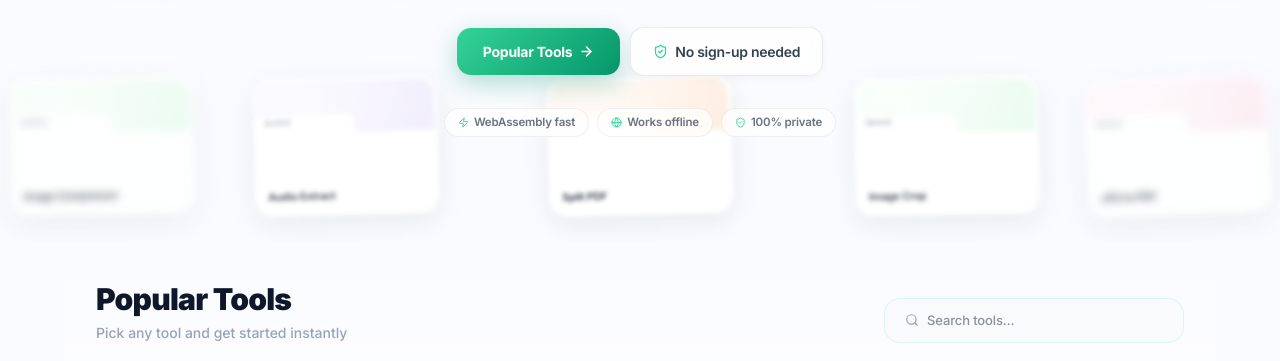
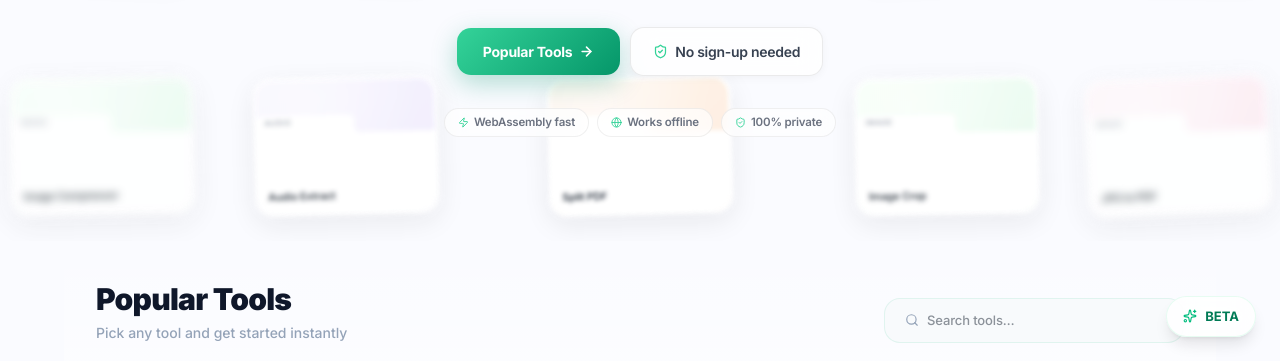
Before and after one commit to siddharth-fr/edita, a Next.js app: page / in a window 1280 px wide. Shown: the part 439-800 px from the top of the page. Built offline with nearby package versions, Linux system fonts and the light colour scheme.

Commit message:
beta badge

```diff
--- a/src/app/layout.tsx
+++ b/src/app/layout.tsx
@@ -4,6 +4,7 @@ import "./globals.css";
 import { Navbar } from "@/components/layout/Navbar";
 import { Footer } from "@/components/layout/Footer";
 import GoogleAnalytics from "@/components/analytics/GoogleAnalytics";
+import BetaBadge from "@/components/ui/BetaBadge";
 
 const inter = Inter({
   variable: "--font-inter",
@@ -39,6 +40,7 @@ export default function RootLayout({
         <Navbar />
         {children}
         <Footer />
+        <BetaBadge />
       </body>
     </html>
   );
--- /dev/null
+++ b/src/components/ui/BetaBadge.tsx
@@ -0,0 +1,79 @@
+'use client';
+
+import React, { useState, useEffect, useRef } from 'react';
+import { Sparkles, X, AlertTriangle } from 'lucide-react';
+
+export default function BetaBadge() {
+  const [isExpanded, setIsExpanded] = useState(false);
+  const containerRef = useRef<HTMLDivElement>(null);
+
+  // Close when clicking outside
+  useEffect(() => {
+    function handleClickOutside(event: MouseEvent) {
+      if (containerRef.current && !containerRef.current.contains(event.target as Node)) {
+        setIsExpanded(false);
+      }
+    }
+    document.addEventListener('mousedown', handleClickOutside);
+    return () => document.removeEventListener('mousedown', handleClickOutside);
+  }, []);
+
+  return (
+    <div
+      ref={containerRef}
+      className="fixed bottom-6 right-6 z-[9999] flex flex-col items-end gap-3 pointer-events-none"
+    >
+      {/* Expanded Message Panel */}
+      <div
+        className={`
+          max-w-[280px] p-5 rounded-[24px] bg-white/80 backdrop-blur-2xl border border-white
+          shadow-[0_20px_50px_rgba(0,0,0,0.12)] transition-all duration-500 origin-bottom-right pointer-events-auto
+          ${isExpanded ? 'scale-100 opacity-100 translate-y-0' : 'scale-75 opacity-0 translate-y-8 pointer-events-none'}
+        `}
+      >
+        <div className="flex items-start gap-3 mb-3">
+          <div className="w-10 h-10 rounded-xl bg-amber-50 flex items-center justify-center text-amber-600 shrink-0">
+            <AlertTriangle size={20} strokeWidth={2.5} />
+          </div>
+          <div>
+            <h4 className="font-bold text-gray-900 text-[15px] leading-tight mb-1">We're in Beta</h4>
+            <div className="w-12 h-1 bg-emerald-500/20 rounded-full" />
+          </div>
+        </div>
+
+        <p className="text-[13.5px] leading-relaxed text-gray-600 font-medium">
+          Edita is still improving! You may encounter occasional bugs as we refine features and add more tools.
+        </p>
+
+        <div className="mt-4 pt-4 border-t border-gray-100 flex items-center justify-between">
+          <span className="text-[11px] font-bold text-emerald-600 uppercase tracking-widest bg-emerald-50 px-2 py-0.5 rounded-md">
+            Phase 1.0
+          </span>
+          <button
+            onClick={() => setIsExpanded(false)}
+            className="text-[12px] font-bold text-gray-400 hover:text-gray-900 transition-colors"
+          >
+            Dismiss
+          </button>
+        </div>
+      </div>
+
+      {/* Floating Toggle Button */}
+      <button
+        onClick={() => setIsExpanded(!isExpanded)}
+        className={`
+          flex items-center gap-2 px-4 py-2.5 rounded-[999px] font-bold text-[13px]
+          transition-all duration-300 pointer-events-auto shadow-lg
+          ${isExpanded
+            ? 'bg-gray-900 text-white translate-y-1'
+            : 'bg-white/80 text-emerald-700 backdrop-blur-md border border-emerald-100/50 hover:bg-white hover:scale-105 hover:-translate-y-1 active:scale-95'
+          }
+        `}
+      >
+        <Sparkles size={14} className={isExpanded ? 'text-emerald-400' : 'text-emerald-500'} />
+        <span>BETA</span>
+        {isExpanded && <X size={14} className="ml-1 opacity-60" />}
+      </button>
+    </div>
+  );
+}
```
